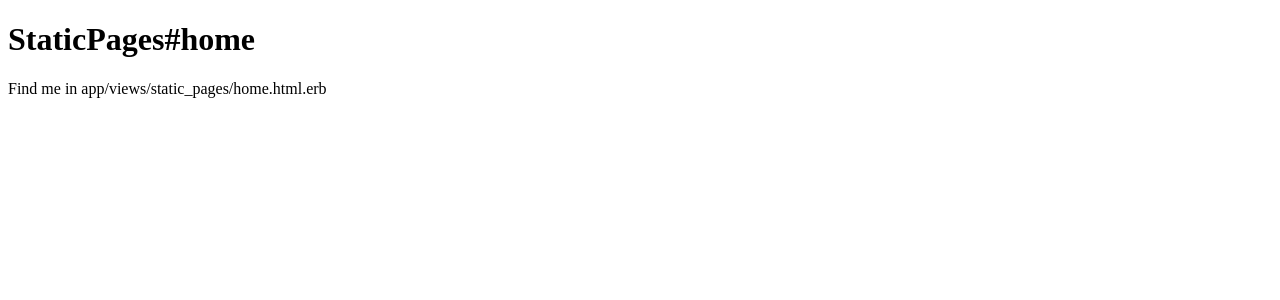
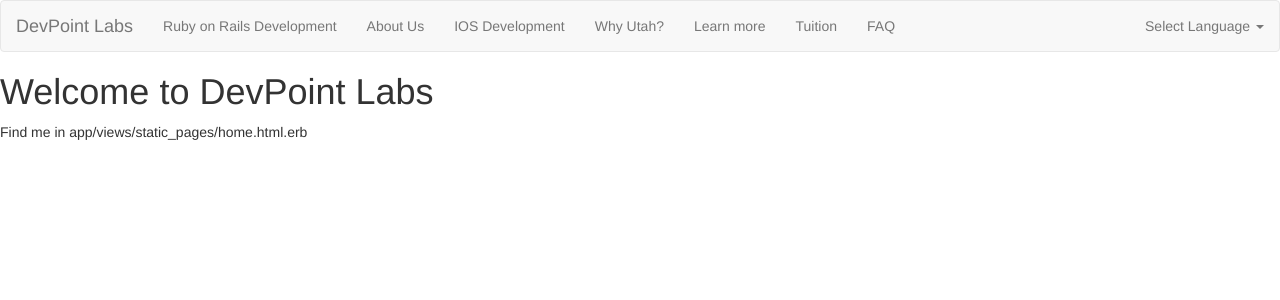
Before and after one commit to wanderingslc/devpoint-labs, a Rails app: page / in a window 1280 px wide. Shown: the top 300 px of the page. Run offline with Rails 7, Linux system fonts and the light colour scheme; style sheets or scripts are compiled from the project's sources; some libraries are stand-ins or nearby versions.

Commit message:
Adds bootstrap, navigation, basic internationalization on Navbar

```diff
--- a/app/assets/javascripts/application.js
+++ b/app/assets/javascripts/application.js
@@ -12,4 +12,6 @@
 //
 //= require jquery
 //= require jquery_ujs
+//= require bootstrap
+
 //= require_tree .
--- /dev/null
+++ b/app/assets/stylesheets/application.css.scss
@@ -0,0 +1 @@
+@import "bootstrap";
--- a/app/controllers/application_controller.rb
+++ b/app/controllers/application_controller.rb
@@ -1,3 +1,9 @@
 class ApplicationController < ActionController::Base
   protect_from_forgery
+
+  before_filter :set_locale
+  def set_locale
+    # if params[:locale] is nil then I18n.default_locale will be used
+    I18n.locale = params[:locale]
+  end
 end
--- /dev/null
+++ b/app/views/layouts/_navigation.html.erb
@@ -0,0 +1,34 @@
+<nav class="navbar navbar-default" role="navigation">
+  <!-- Brand and toggle get grouped for better mobile display -->
+  <div class="navbar-header">
+    <button type="button" class="navbar-toggle" data-toggle="collapse" data-target=".navbar-ex1-collapse">
+      <span class="sr-only">Toggle navigation</span>
+      <span class="icon-bar"></span>
+      <span class="icon-bar"></span>
+      <span class="icon-bar"></span>
+    </button>
+    <%= link_to "DevPoint Labs", root_path, class: "navbar-brand" %>
+  </div>
+
+  <!-- Collect the nav links, forms, and other content for toggling -->
+  <div class="collapse navbar-collapse navbar-ex1-collapse">
+    <ul class="nav navbar-nav">
+      <li><%= link_to t(:web_development), web_development_path %></li>
+      <li><%= link_to t(:about), about_path %></li>
+      <li><%= link_to t(:ios_development), ios_development_path %></li>
+      <li><%= link_to t(:utah), utah_path %></li>
+      <li><%= link_to t(:learn_more), learn_more_path %></li>
+      <li><%= link_to t(:tuition), tuition_path %></li>
+      <li><%= link_to t(:faq), faq_path %></li>
+    </ul>
+    <ul class="nav navbar-nav navbar-right">
+      <li class="dropdown">
+        <a href="#" class="dropdown-toggle" data-toggle="dropdown">Select Language <b class="caret"></b></a>
+        <ul class="dropdown-menu">
+          <li><a href="?locale=en">English</a></li>
+          <li><a href="?locale=es">Español</a></li>
+        </ul>
+      </li>
+    </ul>
+  </div><!-- /.navbar-collapse -->
+</nav>
--- a/app/views/layouts/application.html.erb
+++ b/app/views/layouts/application.html.erb
@@ -1,13 +1,15 @@
 <!DOCTYPE html>
-<html>
+<html lang="en">
   <head>
-  <title>DevpointLabs</title>
+    <title>DevPoint Labs</title>
+    <meta name="viewport" content="width=device-width, initial-scale=1.0">
+
     <%= stylesheet_link_tag    "application", :media => "all" %>
     <%= javascript_include_tag "application" %>
     <%= csrf_meta_tags %>
   </head>
   <body>
-
+    <%= render 'layouts/navigation' %>
     <%= yield %>
 
   </body>
--- a/app/views/static_pages/home.html.erb
+++ b/app/views/static_pages/home.html.erb
@@ -1,2 +1,2 @@
-<h1>StaticPages#home</h1>
+<h1><%= t(:home_welcome_message) %></h1>
 <p>Find me in app/views/static_pages/home.html.erb</p>
--- a/config/locales/en.yml
+++ b/config/locales/en.yml
@@ -2,4 +2,12 @@
 # See https://github.com/svenfuchs/rails-i18n/tree/master/rails%2Flocale for starting points.
 
 en:
-  hello: "Hello world"
+  web_development:            "Ruby on Rails Development"
+  about:                      "About Us"
+  ios_development:            "IOS Development"
+  utah:                       "Why Utah?"
+  learn_more:                 "Learn more"
+  tuition:                    "Tuition"
+  faq:                        "FAQ"
+
+  home_welcome_message:       "Welcome to DevPoint Labs"
--- /dev/null
+++ b/config/locales/es.yml
@@ -0,0 +1,13 @@
+# Sample localization file for English. Add more files in this directory for other locales.
+# See https://github.com/svenfuchs/rails-i18n/tree/master/rails%2Flocale for starting points.
+
+es:
+  web_development:            "Ruby on Rails Developmento"
+  about:                      "Sobre Nosotros"
+  ios_development:            "IOS Developmento"
+  utah:                       "Porque Utah?"
+  learn_more:                 "Aprende Mas"
+  tuition:                    "Tuicíon"
+  faq:                        "Preguntas"
+
+  home_welcome_message:       "Bienvenidos a DevPoint Labs"
```
Also changed, not shown: app/assets/stylesheets/application.css (deleted, +0 -13 lines), Gemfile, Gemfile.lock. Lines whose indentation alone changed are shown as unchanged.
